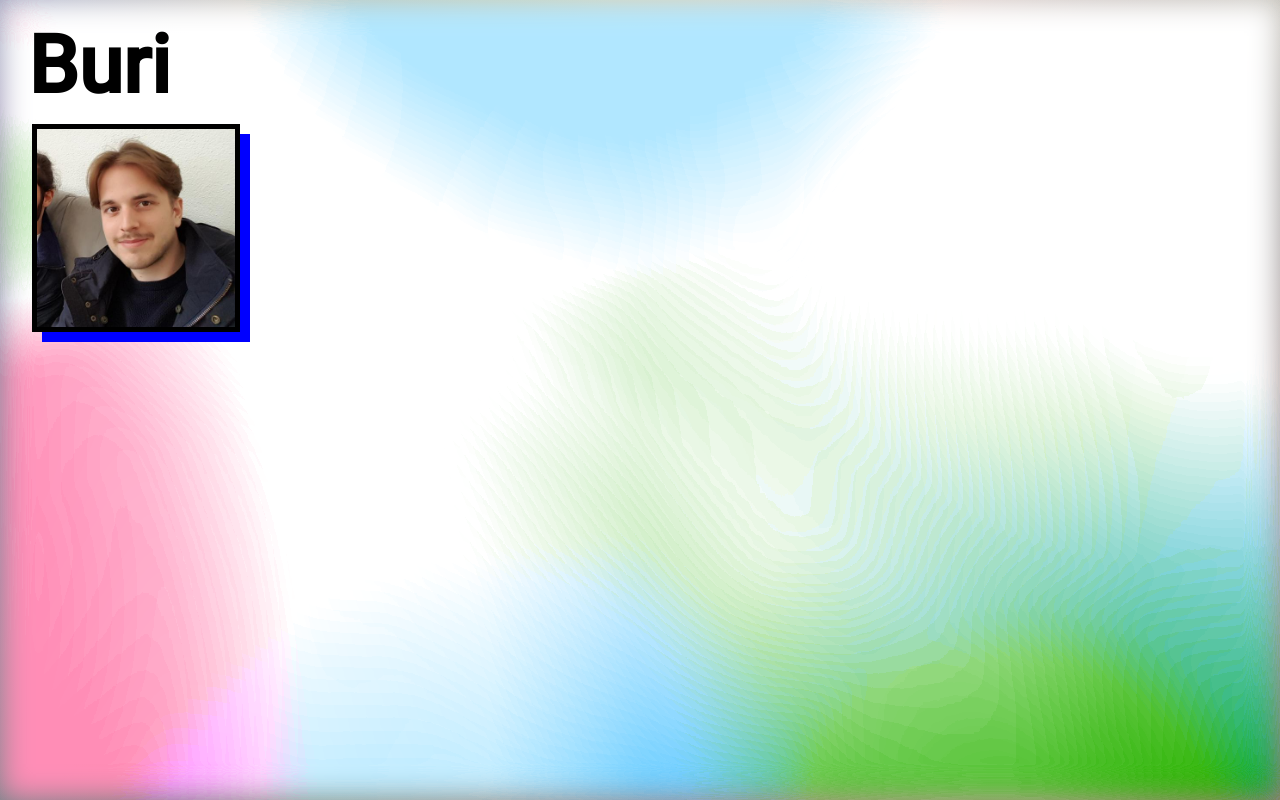
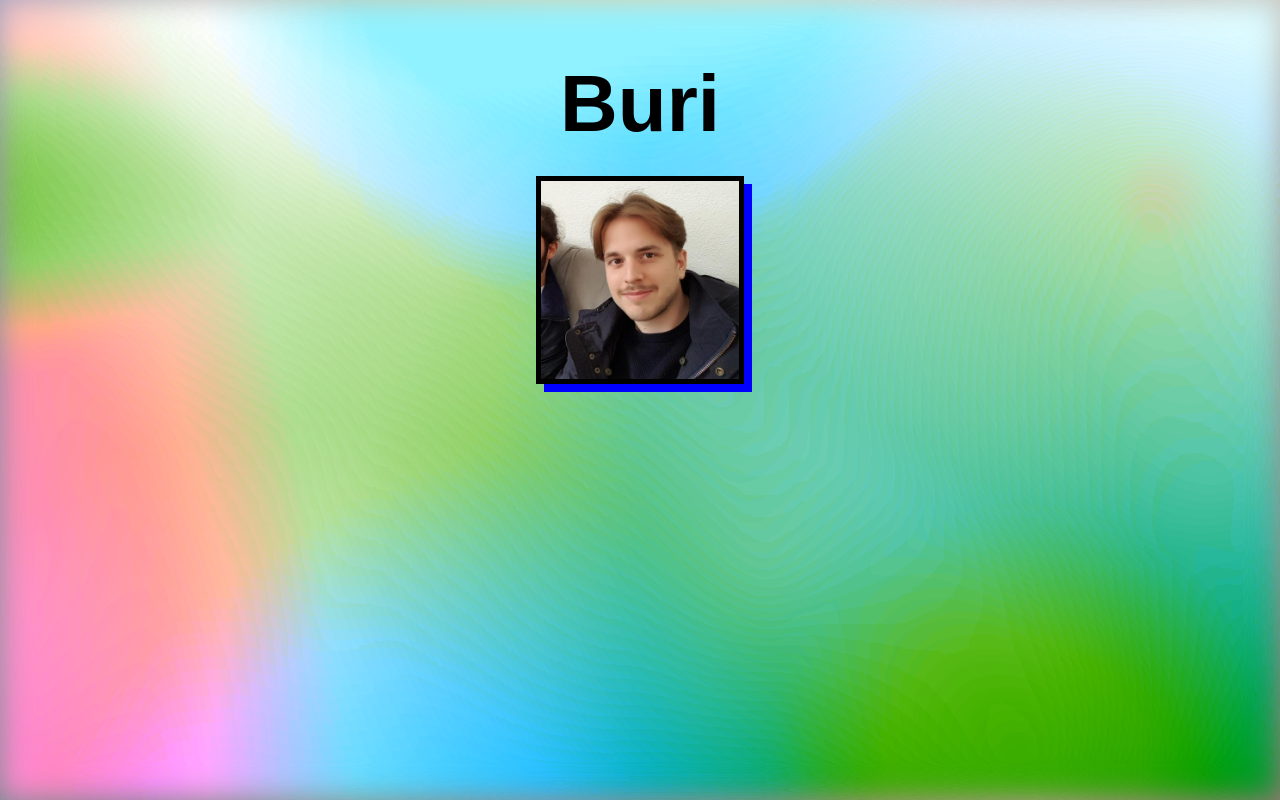
Before and after one commit to youngburi/homepage, a Next.js app: page / in a window 1280 px wide. Built offline with nearby package versions, Linux system fonts and the light colour scheme.

Commit message:
more animation

```diff
--- a/pages/index.tsx
+++ b/pages/index.tsx
@@ -12,17 +12,27 @@ import { animatedColorGradient1 } from "../utils/styles";
 
 const IndexPage = () => {
   const spacing = ["4", "8"];
-  const boxShadow = ["6px 6px blue", "10px 10px blue"];
-  const boxShadowHover = ["10px 10px blue", "15px 15px blue"];
+  const boxShadow = ["8px 8px blue"];
+  const boxShadowHover = ["16px 16px blue"];
 
   const animation = keyframes`
     0% {
       backdrop-filter: blur(15px) saturate(10.8) brightness(1) hue-rotate(0deg);
-      background-position:0% 0%;
+      background-position:0% 0%
     }
 
-    50% {
-      backdrop-filter: blur(15px) saturate(8) brightness(2.2) hue-rotate(170deg);
+    20% {
+      backdrop-filter: blur(15px) saturate(12) brightness(0.8) hue-rotate(30deg);
+      background-position:87% 100%;
+    }
+
+    45% {
+      backdrop-filter: blur(15px) saturate(8) brightness(1.5) hue-rotate(170deg);
+      background-position:87% 100%
+    }
+
+    66% {
+      backdrop-filter: blur(15px) saturate(6) brightness(1) hue-rotate(50deg);
       background-position:87% 100%
     }
 
@@ -32,18 +42,27 @@ const IndexPage = () => {
 
   const [gradientPos1, setGradientPos1] = useState(20.0);
   const [gradientPos2, setGradientPos2] = useState(50.0);
+  const [gradientPos3, setGradientPos3] = useState(110.0);
   const [gradientRadius, setGradientRadius] = useState(30.0);
   const [direction, setDirection] = useState(true);
+  const [direction2, setDirection2] = useState(true);
 
   useInterval(() => {
-    if (gradientRadius <= 30) {
+    if (gradientRadius <= 20 && direction === false) {
       setDirection(true);
     }
-    if (gradientRadius >= 60) {
+    if (gradientRadius >= 70 && direction === true) {
       setDirection(false);
     }
+    if (gradientPos3 <= 20 && direction2 === false) {
+      setDirection2(true);
+    }
+    if (gradientPos3 >= 110 && direction2 === true) {
+      setDirection2(false);
+    }
     setGradientPos1(direction ? gradientPos1 + 0.1 : gradientPos1 - 0.1);
-    setGradientPos2(direction ? gradientPos2 - 0.2 : gradientPos2 + 0.2);
+    setGradientPos2(direction2 ? gradientPos2 - 0.2 : gradientPos2 + 0.2);
+    setGradientPos3(direction2 ? gradientPos3 + 0.3 : gradientPos3 - 0.3);
     setGradientRadius(direction ? gradientRadius + 0.2 : gradientRadius - 0.2);
   }, 150);
 
@@ -53,40 +72,44 @@ const IndexPage = () => {
       bg={`${animatedColorGradient1(
         gradientPos1,
         gradientPos2,
+        gradientPos3,
         gradientRadius
       )}`}
     >
       <Box
         css={css`
-          animation: ${animation} 15s Infinite;
+          animation: ${animation} 20s Infinite;
           min-height: 100vh;
         `}
       >
         <Box p={spacing}>
           <Heading
+            fontFamily="raleway"
             as="h1"
             fontSize="5rem"
-            mb={["-1px", "4"]}
-            ml="-4px"
-            mt="-4px"
+            my={["6", "8"]}
             lineHeight="1"
+            textAlign={["center", "center"]}
           >
             Buri
           </Heading>
-          <Flex flexWrap={["wrap", "wrap", "nowrap"]}>
+          <Flex
+            flexWrap={["wrap", "wrap", "nowrap"]}
+            justifyContent={["center", "center"]}
+          >
             <Image
               src="/images/avatar.jpg"
               boxSize={["clamp(10rem,calc(5rem + 10vw), 15rem)"]}
-              mb={spacing}
-              mr={spacing}
+              // mb={spacing}
+              // mr={spacing}
               objectFit="cover"
               boxShadow={boxShadow}
               transition="box-shadow 200ms ease-in-out, transform 200ms ease-in-out"
               _hover={{
                 boxShadow: boxShadowHover,
                 transform: [
-                  "translate(-2px, -2px)",
-                  "translate(-2.5px, -2.5px)",
+                  // "translate(-2px, -2px)",
+                  "translate(-4px, -4px)",
                 ],
               }}
               border="5px solid black"
--- a/utils/styles.ts
+++ b/utils/styles.ts
@@ -1,27 +1,29 @@
 /*
 pos1: 20
 pos2: 50
+pos3: 110
 rad: 30
 */
 export const animatedColorGradient1 = (
   position1: number,
   position2: number,
+  position3: number,
   radius: number
 ) => `
 radial-gradient(circle at 90% ${position1}%, rgba(0, 50, 80, 0.3), transparent 28%),
 radial-gradient(circle at -${position1}% 80%, rgba(255, 255, 250, 0.5), transparent 28%),
-radial-gradient(circle at 80% 110%, rgba(240, 180, 227, 0.5), transparent 20%),
+radial-gradient(circle at 80% ${position3}%, rgba(240, 180, 227, 0.5), transparent 20%),
 radial-gradient(ellipse at -${position1}% ${position1}%, rgba(255, 105, 227, 0.4), transparent 25%),
 radial-gradient(circle at 40% -${position1}%, rgba(216, 235, 52, 0.4), transparent ${radius}%),
 radial-gradient(circle at 25% 120%, rgba(216, 235, 52, 0.2), transparent ${radius}%),
 radial-gradient(circle at 60% 70%, rgba(230, 230, 230, 0.2), transparent ${radius}%),
 radial-gradient(circle at -${position2}% 100%, rgba(20, 60, 60, 0.8), transparent 70%),
-radial-gradient(circle at 110% ${position2}%, rgba(20, 60, 60, 0.2), transparent 50%),
+radial-gradient(circle at ${position3}% ${position2}%, rgba(20, 60, 60, 0.2), transparent 50%),
 linear-gradient(90deg, rgba(131,58,180,0.3) 0%, rgba(253,29,29,0.2) 50%, rgba(252,176,69,0.2) 100%),
 linear-gradient(0deg, rgba(255, 30, 40, 0.2), rgba(255, 255, 255, 0.8)),
 linear-gradient(90deg, rgba(20, 255, 200, 0.5), rgba(100, 50, 100, 0.5)),
-radial-gradient(circle at 100% 100%, transparent, transparent 55%, rgba(255,255,255, 0.4) 65%, transparent 70%),
-radial-gradient(ellipse at -110% 110%, transparent, transparent 55%, rgba(255,255,255, 0.4) 65%, transparent 68%),
+radial-gradient(circle at 100% ${position3}%, transparent, transparent 55%, rgba(255,255,255, 0.4) 65%, transparent 70%),
+radial-gradient(ellipse at -110% ${position3}%, transparent, transparent 55%, rgba(255,255,255, 0.4) 65%, transparent 68%),
 radial-gradient(circle, rgba(238,174,202,0.5) 0%, rgba(148,187,233,0.6) 100%)
 `;
 
```
